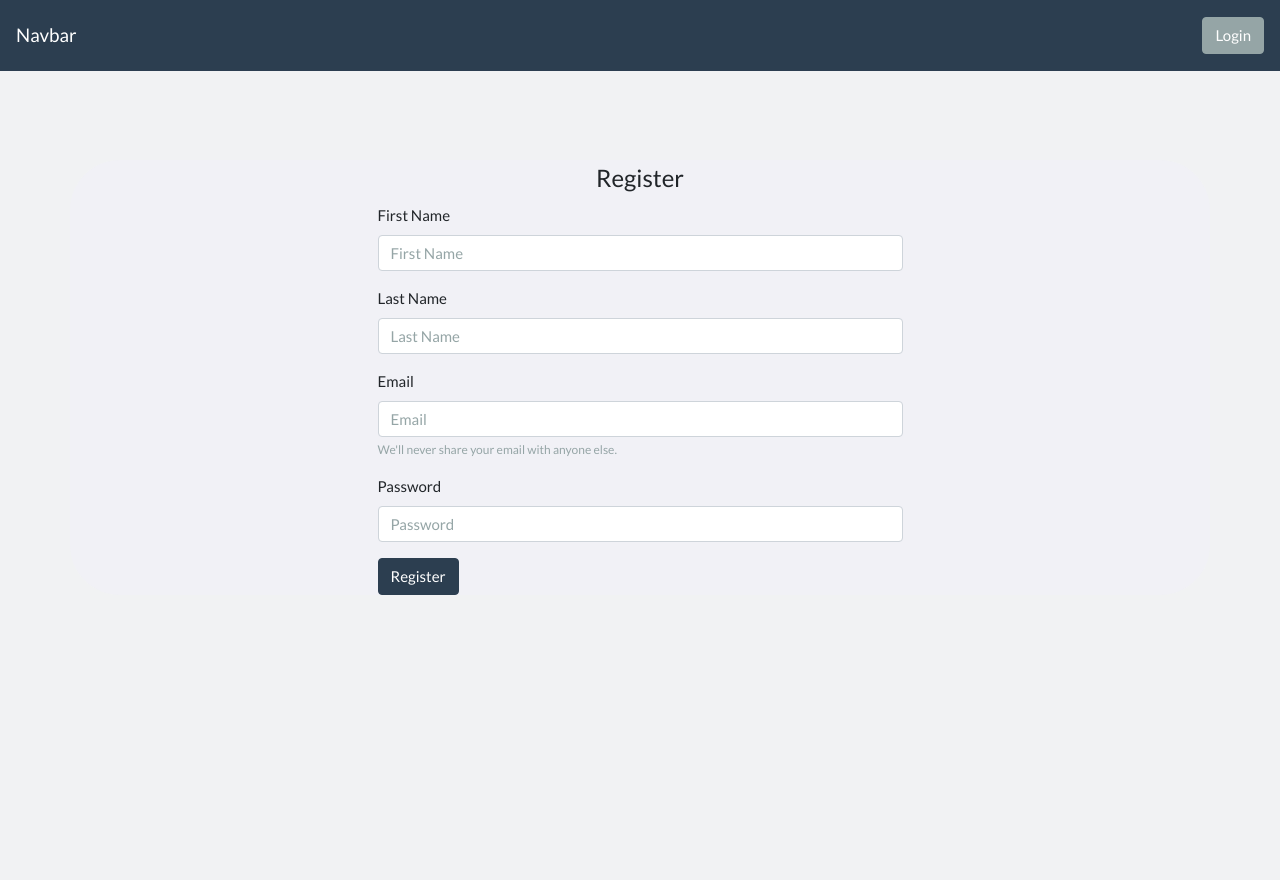
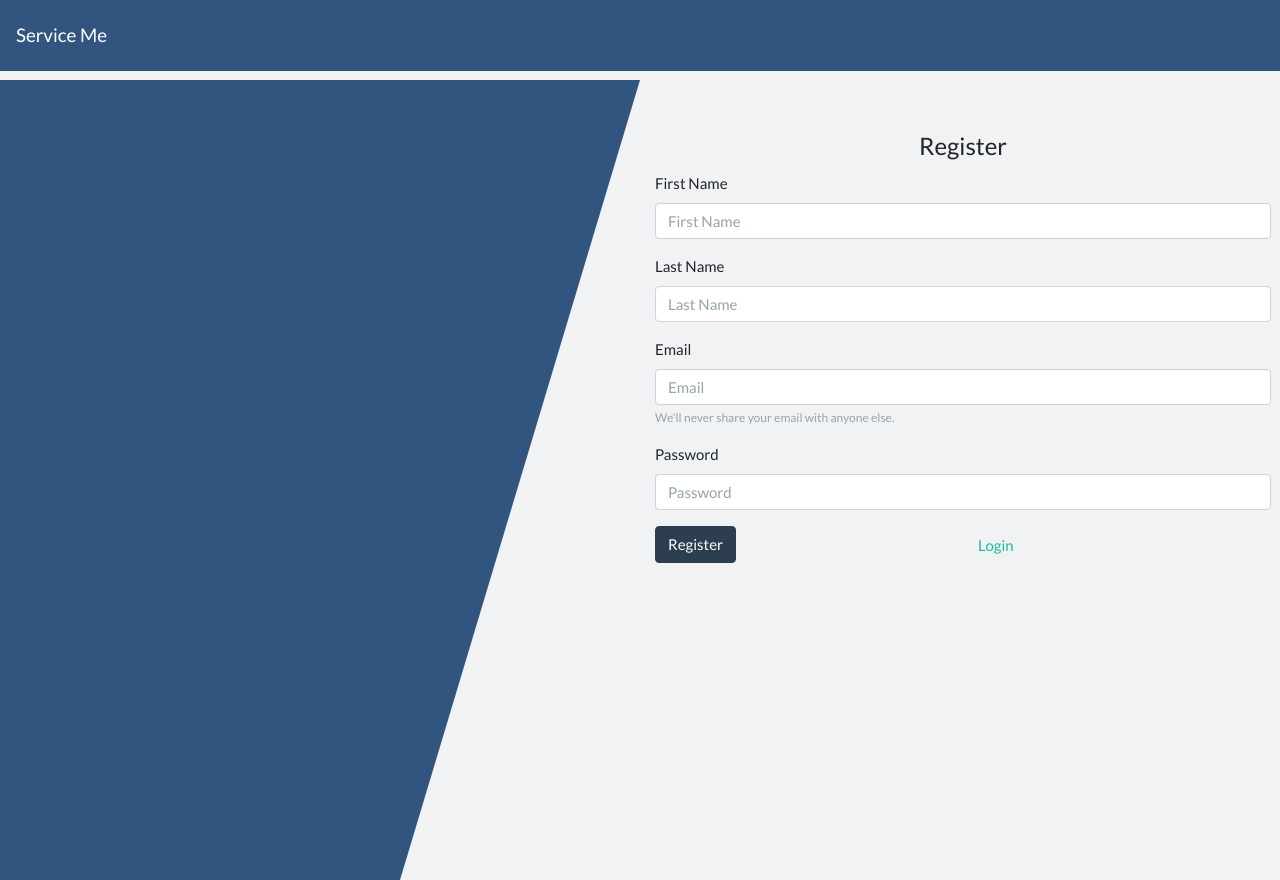
Before and after one commit to sarahatlane/momoo, an Angular app: page /register in a window 1280 px wide. Before the commit the page ends 800 px from the top, so only its background shows below. Built offline with nearby package versions, Linux system fonts and the light colour scheme.

Commit message:
page look changes

```diff
--- a/src/app/components/login/login.component.html
+++ b/src/app/components/login/login.component.html
@@ -1,10 +1,12 @@
 <!-- register -->
 <!-- <div class="login" style="background-color: white;"> -->
-    <div class="container">
 
+  <div class="row">
+
+    <div class="col-md-6 triangle-topleft"></div>
 
         <!-- register form -->
-        <div class="col-md-6">
+        <div class="col-md-6 mt-4 pt-4 pr-4">
           <!-- form -->
           <form>
             <fieldset>
@@ -32,7 +34,18 @@
                 />
               </div>
 
-              <button type="submit" class="btn btn-primary" >Login</button>
+              <div class="row">
+
+                <div class="col-md-6">
+                  <button type="submit" class="btn btn-primary" >Login</button>
+                </div>
+
+                <div class="col-md-6 mt-2">
+                  <a href="/register">Register</a>
+                </div>
+
+              </div>
+
             </fieldset>
           </form>
           <!--end form -->
--- a/src/app/components/login/login.component.scss
+++ b/src/app/components/login/login.component.scss
@@ -1,25 +1,28 @@
 // login
-.container{
+.container {
   display: flex;
   flex-direction: column;
   justify-content: center;
   align-items: center;
   margin-top: 10rem;
-    background-color: #F1F1F6;
+  background-color: #f1f1f6;
   border-radius: 50px;
-
-
 }
 
-
 // login header
-.login_header{
+.login_header {
   display: flex;
   flex-direction: column;
   justify-content: center;
   align-items: center;
 }
 
+#cover {
+  height: 100%;
+  text-align: center;
+  display: flex;
+  align-items: center;
+}
 
 // submit
 // .btn btn-primary{
@@ -33,7 +36,6 @@
 //   background-color: #ffffff;
 // }
 
-
 // submit button
 // .btn btn-primary{
 //     flex-direction: column;
--- a/src/app/components/nav/nav.component.html
+++ b/src/app/components/nav/nav.component.html
@@ -1,5 +1,5 @@
-<nav class="navbar navbar-expand-lg navbar-dark bg-primary fixed-top">
-  <a class="navbar-brand" href="#">Navbar</a>
+<nav class="navbar navbar-expand-lg navbar-dark nav-color fixed-top">
+  <a class="navbar-brand" href="#">Service Me</a>
   <!-- button -->
   <button
     class="navbar-toggler"
@@ -17,7 +17,7 @@
   <div class="collapse navbar-collapse" id="navbarColor01">
     <ul class="navbar-nav mr-auto"></ul>
 
-    <form class="form-inline my-2 my-lg-0">
+    <!-- <form class="form-inline my-2 my-lg-0">
       <button
         class="btn btn-secondary my-2 my-sm-0"
         type="submit"
@@ -25,6 +25,6 @@
       >
         Login
       </button>
-    </form>
+    </form> -->
   </div>
 </nav>
--- a/src/app/components/register/register.component.html
+++ b/src/app/components/register/register.component.html
@@ -1,10 +1,13 @@
 <!-- register -->
 <!-- <div class="login" style="background-color: white;"> -->
-  <div class="container">
+    <div class="row">
+
+      <div class="col-md-6 triangle-topleft">
+      </div>
 
 
     <!-- register form -->
-    <div class="col-md-6">
+    <div class="col-md-6 mt-4 pt-4 pr-4">
       <!-- form -->
       <form>
         <fieldset>
@@ -51,8 +54,15 @@
               placeholder="Password"
             />
           </div>
+            <div class="row">
+              <div class="col-md-6">
+                <button type="submit" class="btn btn-primary">Register</button>
+              </div>
 
-          <button type="submit" class="btn btn-primary"  >Register</button>
+              <div class="col-md-6 mt-2">
+                <a href="/login">Login</a>
+              </div>
+            </div>
         </fieldset>
       </form>
       <!--end form -->
--- a/src/app/components/register/register.component.scss
+++ b/src/app/components/register/register.component.scss
@@ -1,19 +1,16 @@
 // login
-.container{
+.container {
   display: flex;
   flex-direction: column;
   justify-content: center;
   align-items: center;
   margin-top: 5rem;
-    background-color: #F1F1F6;
+  background-color: #f1f1f6;
   border-radius: 50px;
-
-
 }
 
-
 // login header
-.register_header{
+.register_header {
   display: flex;
   flex-direction: column;
   justify-content: center;
--- a/src/styles.scss
+++ b/src/styles.scss
@@ -1,13 +1,22 @@
 /* You can add global styles to this file, and also import other style files */
-@import '~bootstrap/dist/css/bootstrap.min.css';
+@import "~bootstrap/dist/css/bootstrap.min.css";
 @import "~bootswatch/dist/flatly/variables";
 @import "~bootstrap/scss/bootstrap";
 @import "~bootswatch/dist/flatly/bootswatch";
 
 * {
-    margin: 0;
+  margin: 0;
 }
 
 body {
-    background: #f1f2f3;
+  background: #f1f2f3;
 }
+
+.triangle-topleft {
+  border-top: 100vh solid #32557f;
+  border-right: 30vh solid transparent;
+}
+
+.nav-color {
+  background-color: #32557f;
+}
```
Lines whose indentation alone changed are shown as unchanged.
